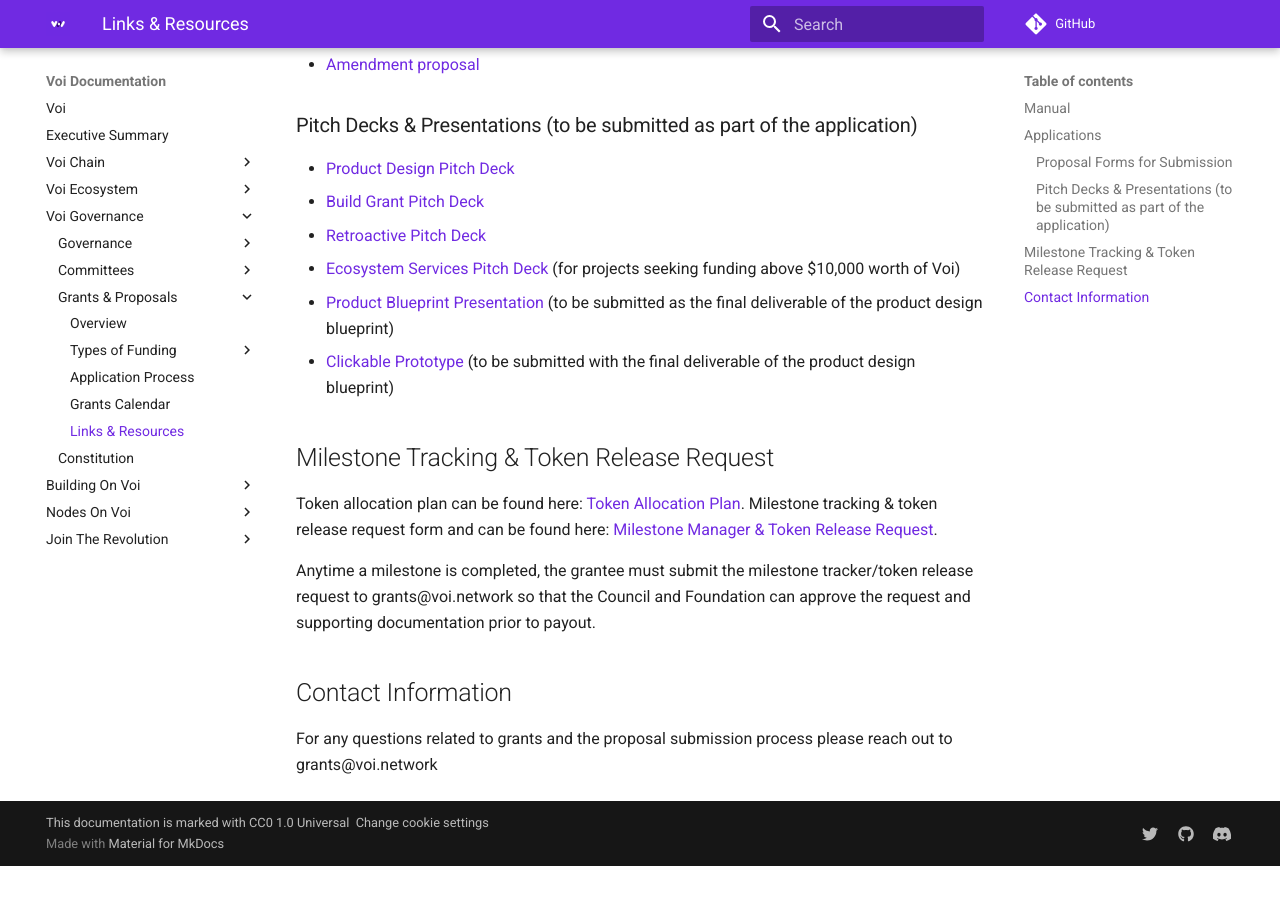
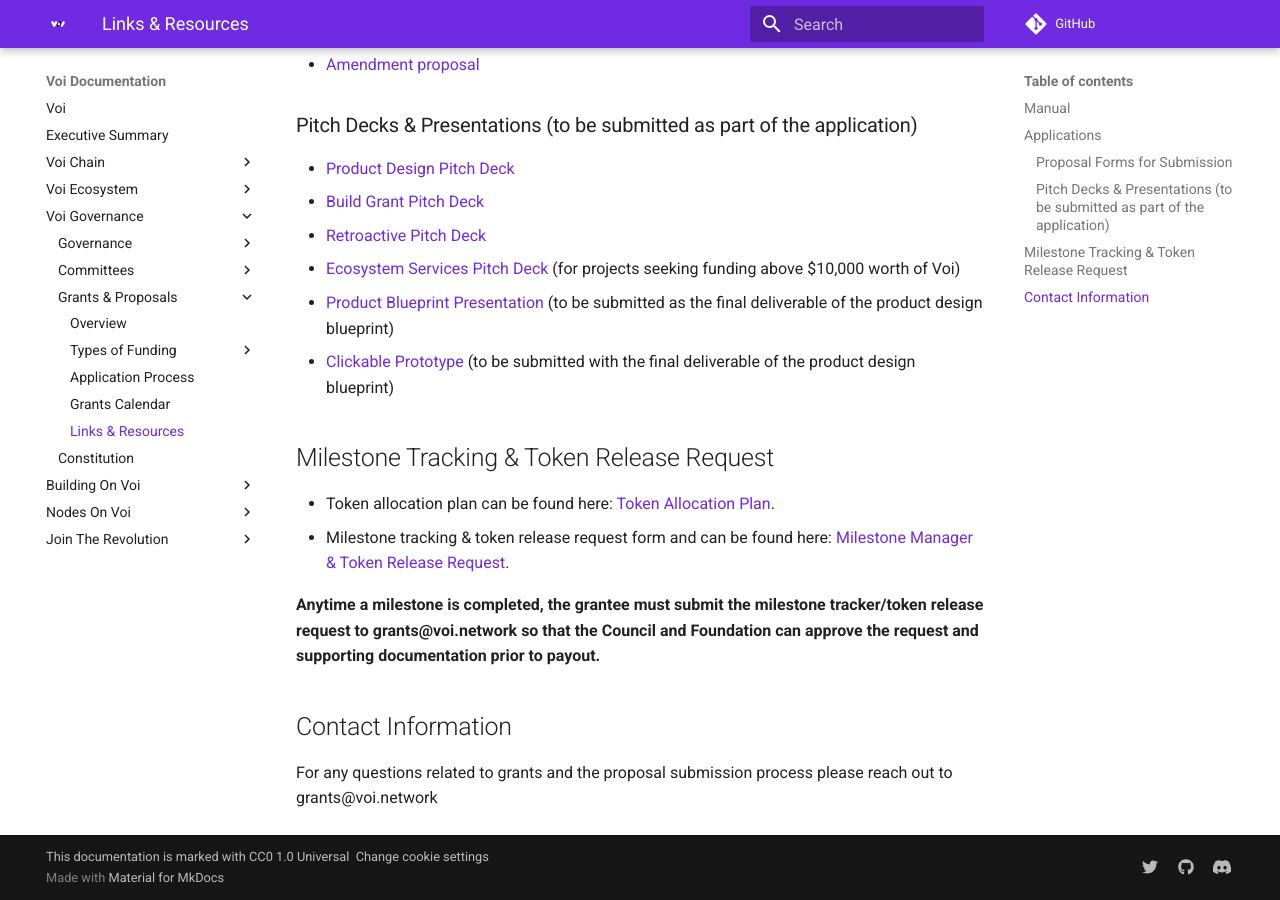
Before and after one commit to VoiNetwork/learn-more, an MkDocs documentation site: the page built from docs/governance/proposals/links-and-resources.md, in a window 1280 px wide and 900 px high, scrolled down 642 px. Built offline with MkDocs 1.6.1 and Material for MkDocs 9.7.7, drawn with Linux system fonts in a browser that asks for light colours; plug-ins that fetch from the network failed and are left out; comment, search, counter and statistics services are not loaded; before the commit the page ends 1508 px from its top, so only the background shows below that.

```diff
--- a/docs/governance/proposals/links-and-resources.md
+++ b/docs/governance/proposals/links-and-resources.md
@@ -30,10 +30,10 @@ Here you can find a consolidated list of important links and resources for Voi's
 
 ## Milestone Tracking & Token Release Request
 
-Token allocation plan can be found here: [Token Allocation Plan](https://docs.google.com/document/d/17QS_FfhjEttHnXu2d3DWKk4qoD6irAv0F3sVF17Y6wQ/edit?usp=sharing).
-Milestone tracking & token release request form and can be found here: [Milestone Manager & Token Release Request](https://docs.google.com/spreadsheets/d/1MF8G4e-szjFhGJP7KFo_K1aLyhwO2dWNHsE70Co1HqU/edit?gid=0#gid=0).
+- Token allocation plan can be found here: [Token Allocation Plan](https://docs.google.com/document/d/17QS_FfhjEttHnXu2d3DWKk4qoD6irAv0F3sVF17Y6wQ/edit?usp=sharing).
+- Milestone tracking & token release request form and can be found here: [Milestone Manager & Token Release Request](https://docs.google.com/spreadsheets/d/1MF8G4e-szjFhGJP7KFo_K1aLyhwO2dWNHsE70Co1HqU/edit?gid=0#gid=0).
 
-Anytime a milestone is completed, the grantee must submit the milestone tracker/token release request to grants@voi.network so that the Council and Foundation can approve the request and supporting documentation prior to payout.
+**Anytime a milestone is completed, the grantee must submit the milestone tracker/token release request to grants@voi.network so that the Council and Foundation can approve the request and supporting documentation prior to payout.**
 
 ## Contact Information
 
```
